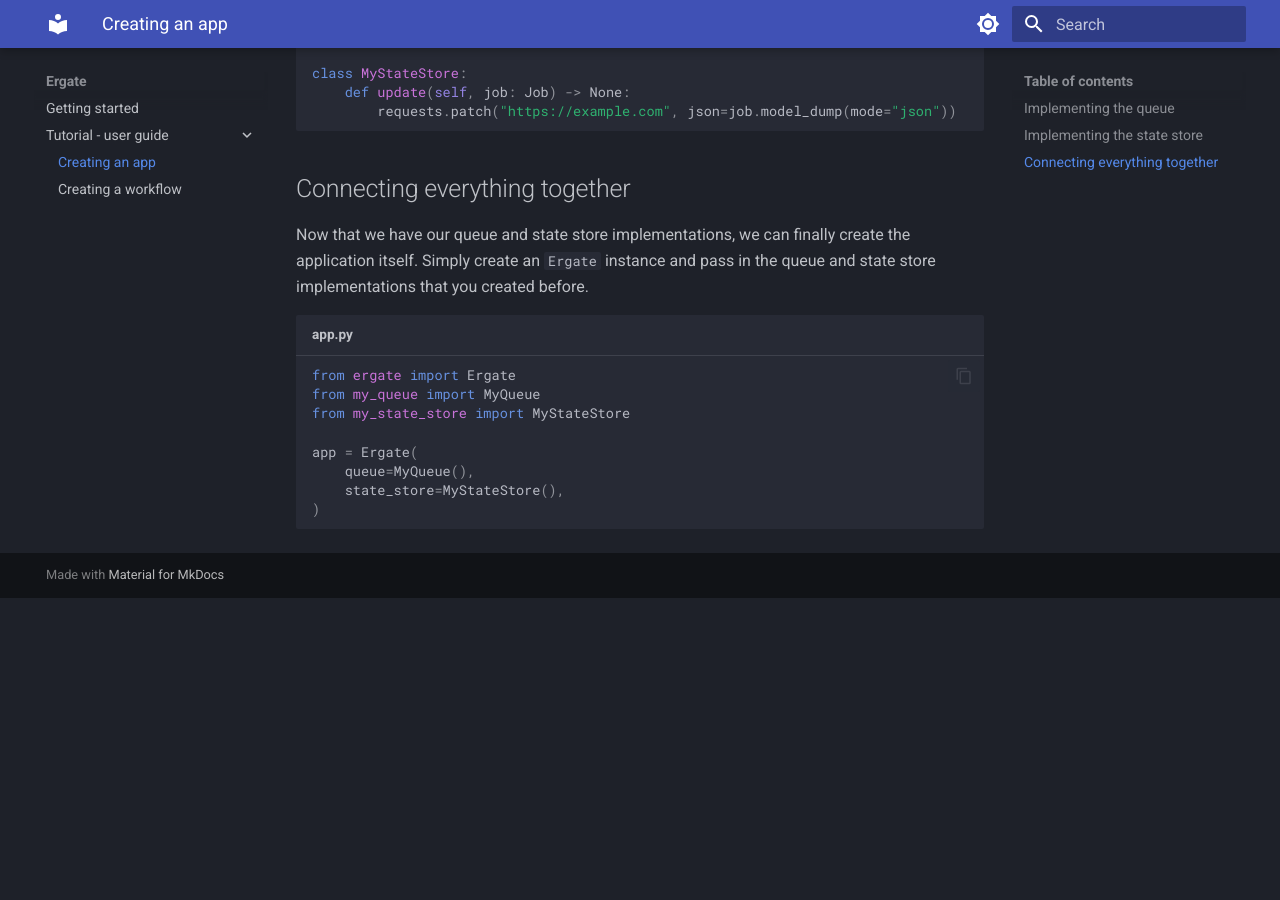
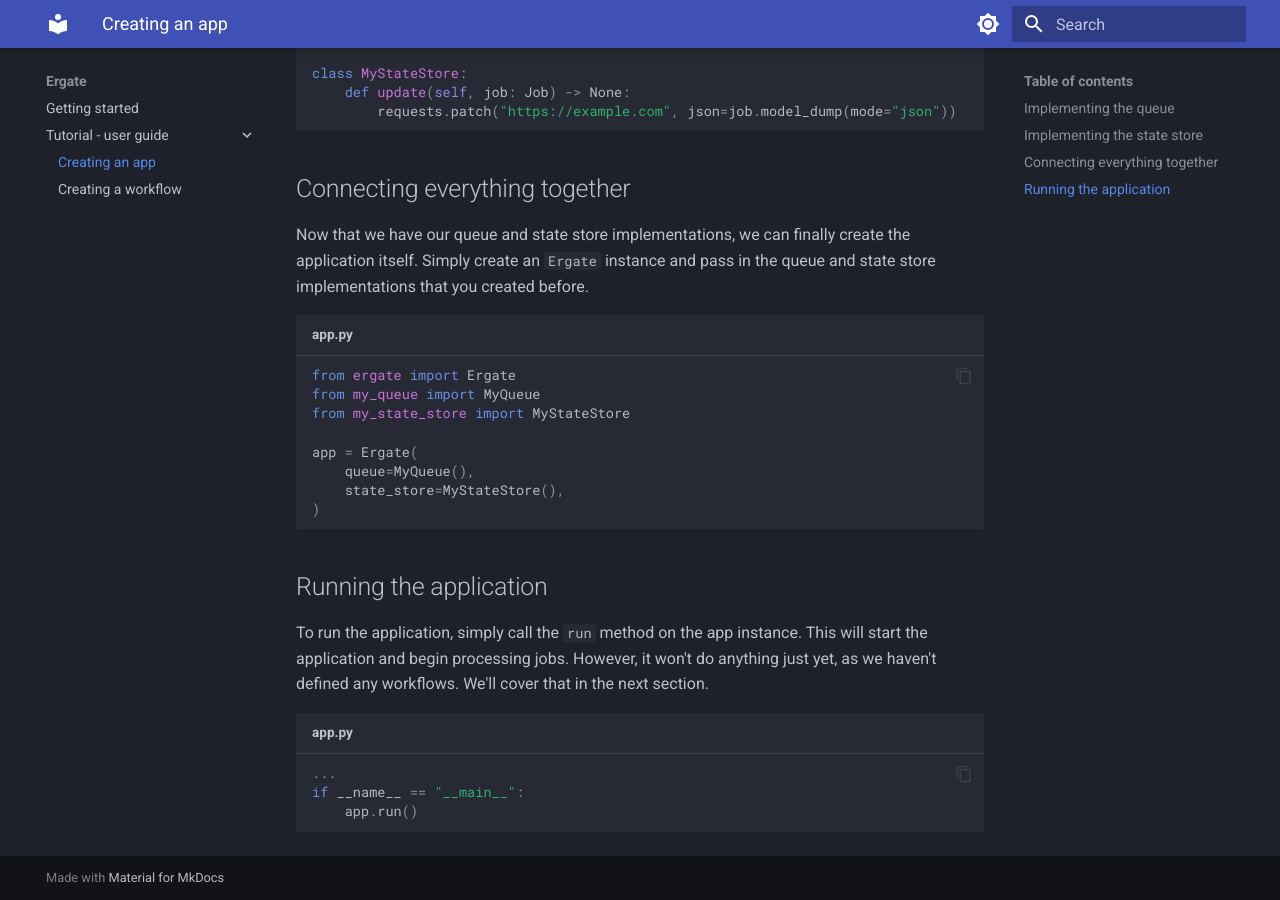
Before and after one commit to prryplatypus/ergate, an MkDocs documentation site: the page built from docs/basics/creating-an-app.md, in a window 1280 px wide and 900 px high, scrolled down 1369 px. Built offline with MkDocs 1.6.1 and Material for MkDocs 9.7.7, drawn with Linux system fonts in a browser that asks for light colours; before the commit the page ends 1967 px from its top, so only the background shows below that.

Commit message:
Add section explaining how to run app

````diff
--- a/docs/basics/creating-an-app.md
+++ b/docs/basics/creating-an-app.md
@@ -67,3 +67,14 @@ app = Ergate(
     state_store=MyStateStore(),
 )
 ```
+
+
+## Running the application
+
+To run the application, simply call the `run` method on the app instance. This will start the application and begin processing jobs. However, it won't do anything just yet, as we haven't defined any workflows. We'll cover that in the next section.
+
+```py title="app.py"
+...
+if __name__ == "__main__":
+    app.run()
+```
````
